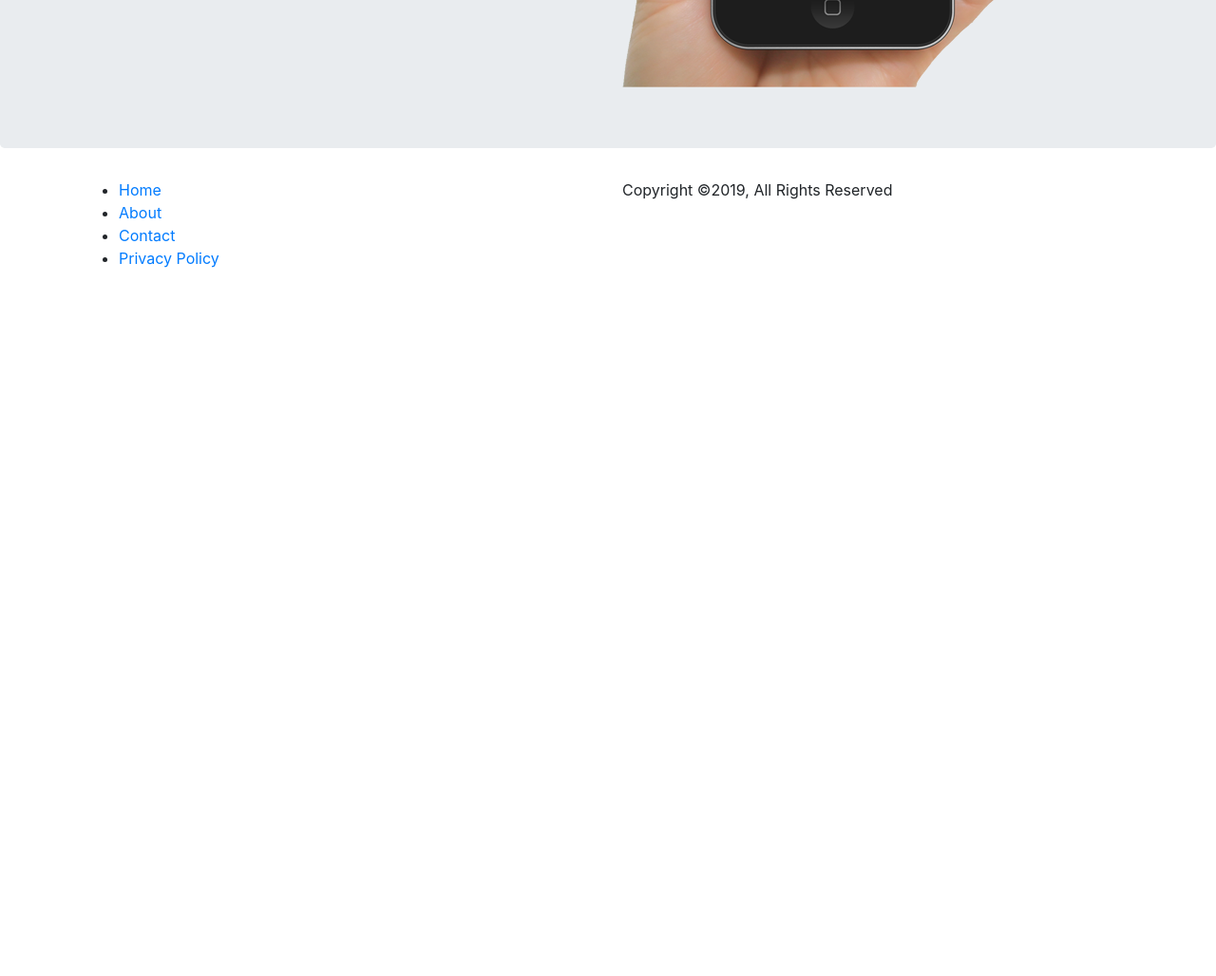
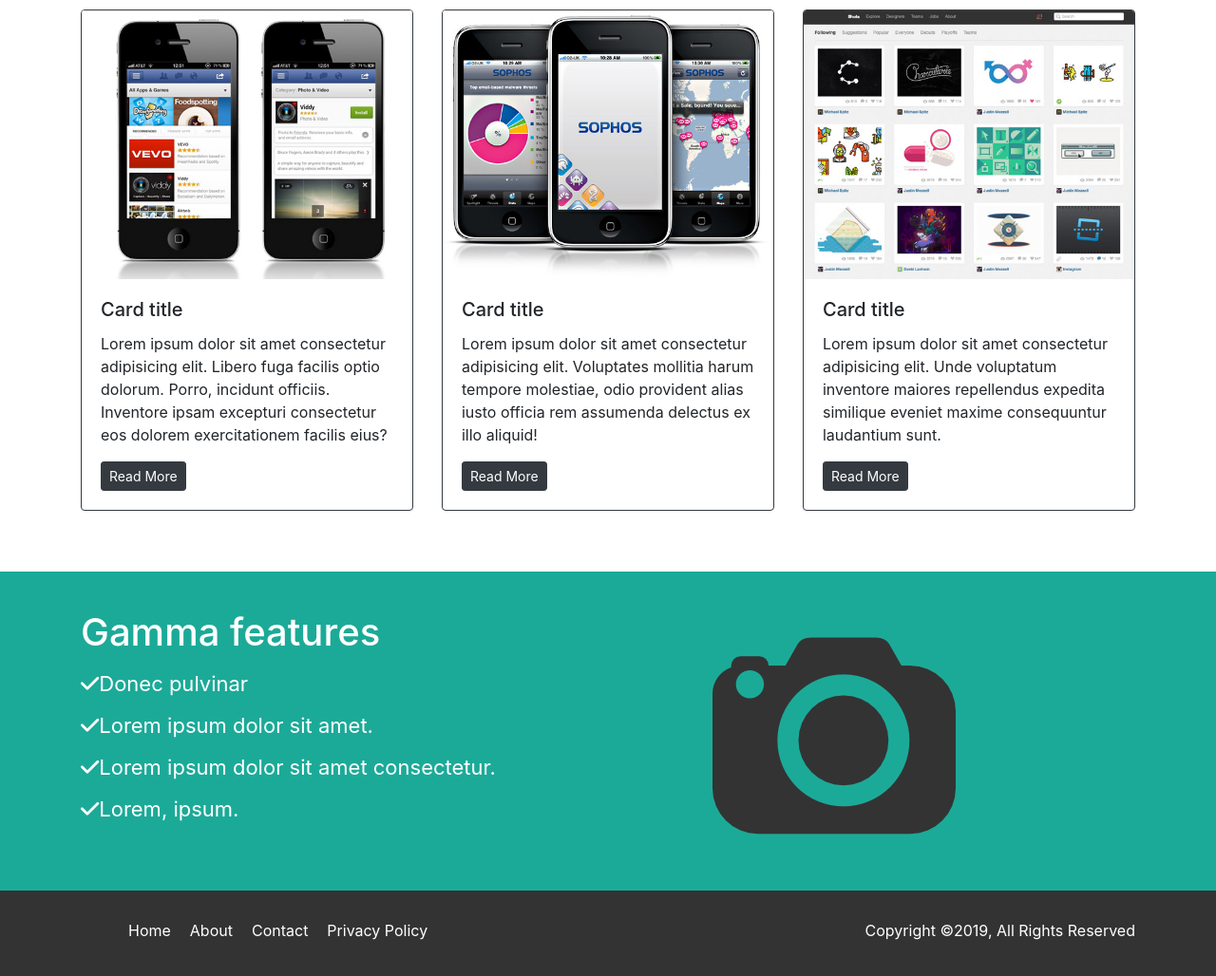
Before and after one commit to BaryRas/photosharing, a website: page src/index.html in a window 1280 px wide. Shown: the part 612-1640 px from the top of the page at 95% size. Before the commit the page ends 912 px from the top, so only its background shows below. Drawn offline with nearby package versions, Linux system fonts and the light colour scheme.

Commit message:
style: styling home page
- Add style for home page

```diff
--- a/src/index.html
+++ b/src/index.html
@@ -12,9 +12,9 @@
     <title>Photosharing</title>
   </head>
   <body>
-    <nav class="navbar navbar-expand-md navbar-light bg-light fix-top">
+    <nav class="navbar navbar-expand-md navbar-light bg-light fixed-top">
       <div class="container">
-        <a class="navbar-brand" href="#">Gamma</a>
+        <a class="navbar-brand em-text" href="index.html">Gamma</a>
         <button class="navbar-toggler" type="button" data-toggle="collapse" data-target="#navbarExemple09" aria-controls="navbarExemple09" aria-expanded="false" aria-label="Toggle navigation">
           <span class="navbar-toggler-icon"></span>
         </button>
@@ -39,7 +39,7 @@
       <div class="container">
         <div class="row">
           <div class="col-lg-6">
-            <h1>Capture<span class="em-texte">Life</span> </h1>
+            <h1>Capture <span class="em-texte">Life</span> </h1>
             <p>A fun and easy way to capture & share the moments you live for</p>
             <a href="#"><img class="app-btn" src="img/icon_app_store.png"></a>
             <a href="#"><img class="app-btn" src="img/icon_google_play.png"></a>
@@ -51,9 +51,61 @@
       </div>
     </div>
 
-    <section id="middle"></section>
+    <section id="middle">
+      <div class="container">
+        <div class="row">
+          <div class="col-lg-4">
+              <div class="card mb-4 border-dark">
+                  <img class="card-img-top" src="img/demo1.jpg" alt="Card image cap">
+                  <div class="card-body">
+                     <h5 class="card-title">Card title</h5>
+                     <p class="card-text">Lorem ipsum dolor sit amet consectetur adipisicing elit. Libero fuga facilis optio dolorum. Porro, incidunt officiis. Inventore ipsam excepturi consectetur eos dolorem exercitationem facilis eius?</p>
+                     <a href="#" class="btn btn-dark btn-sm">Read More</a>
+                  </div>
+               </div>
+          </div>
+          <div class="col-lg-4">
+              <div class="card mb-4 border-dark">
+                  <img class="card-img-top" src="img/demo2.jpg" alt="Card image cap">
+                  <div class="card-body">
+                     <h5 class="card-title">Card title</h5>
+                     <p class="card-text">Lorem ipsum dolor sit amet consectetur adipisicing elit. Voluptates mollitia harum tempore molestiae, odio provident alias iusto officia rem assumenda delectus ex illo aliquid!</p>
+                     <a href="#" class="btn btn-dark btn-sm">Read More</a>
+                  </div>
+               </div>
+          </div>
+          <div class="col-lg-4">
+              <div class="card mb-4 border-dark">
+                  <img class="card-img-top" src="img/demo3.jpg" alt="Card image cap">
+                  <div class="card-body">
+                     <h5 class="card-title">Card title</h5>
+                     <p class="card-text">Lorem ipsum dolor sit amet consectetur adipisicing elit. Unde voluptatum inventore maiores repellendus expedita similique eveniet maxime consequuntur laudantium sunt.</p>
+                     <a href="#" class="btn btn-dark btn-sm">Read More</a>
+                  </div>
+               </div>
+          </div>
+        </div>
+      </div>
+    </section>
 
-    <section id="feature"></section>
+    <section id="feature">
+      <div class="container">
+        <div class="row">
+          <div class="col-lg-5">
+            <h1>Gamma features</h1>
+            <ul>
+              <li><i class="fa fa-check" aria-hidden="true"></i>Donec pulvinar </li>
+              <li><i class="fa fa-check" aria-hidden="true"></i>Lorem ipsum dolor sit amet. </li>
+              <li><i class="fa fa-check" aria-hidden="true"></i>Lorem ipsum dolor sit amet consectetur. </li>
+              <li><i class="fa fa-check" aria-hidden="true"></i>Lorem, ipsum. </li>
+            </ul>
+          </div>
+          <div class="col-lg-4 offset-lg-2">
+            <img src="img/logo.png" class="big-logo">
+          </div>
+        </div>
+      </div>
+    </section>
 
     <footer>
       <div class="container">
--- a/src/scss/style.scss
+++ b/src/scss/style.scss
@@ -0,0 +1,102 @@
+$very-dark-grey: #555;
+$very-light-grey: #e7e7e7;
+$dark-cyan: #1caa98;
+$very-dark-blue: #1b222a;
+
+body {
+    padding-top: 50px;
+}
+
+.navbar {
+    padding: 0;
+}
+
+.nav.navbar-nav {
+    .nav-link {
+        padding: 0.85rem 1rem;
+    }
+    .active {
+        .nav-link {
+            color: $very-dark-grey;
+            background: $very-light-grey;
+        }
+    }
+}
+
+.navbar-brand {
+    padding: .65rem;
+}
+
+.em-text {
+    color: $dark-cyan !important;
+}
+
+.jumbotron {
+    background: $very-dark-blue url(../img/site_showcase_bg.jpg) no-repeat top center;
+    color: white;
+    height: 500px;
+    overflow: hidden;
+}
+
+.jumbotron h1 {
+    margin-top: 60px;
+}
+
+.jumbotron p {
+    padding-bottom: 40px;
+}
+
+.jumbotron img.app-btn {
+    width: 40%;
+    margin-right: 30px;
+}
+
+.jumbotron img.swohcase-img {
+    width: 75%;
+}
+
+.jumbotron .em-texte {
+    color: $dark-cyan;
+}
+
+section {
+    padding: 40px 0;
+}
+
+section#feature {
+    background-color: $dark-cyan;
+    color: white;
+    padding: 40px;
+    overflow: auto;
+}
+
+section#feature ul {
+    padding: 0;
+    scroll-margin: 0;
+}
+
+section#feature ul li{
+    font-size: 22px;
+    list-style-type: none;
+    line-height: 2.0em;
+}
+
+footer {
+    background: lighten($color: black, $amount: 20%);
+    color: white;
+    padding: 30px 0 20px 0;
+}
+
+footer li {
+    float: left;
+    padding: 0 10px;
+    list-style: none;
+}
+
+footer a {
+    color: white;
+}
+
+footer p {
+    float: right;
+}
```
Also changed, not shown: src/css/style.css.
